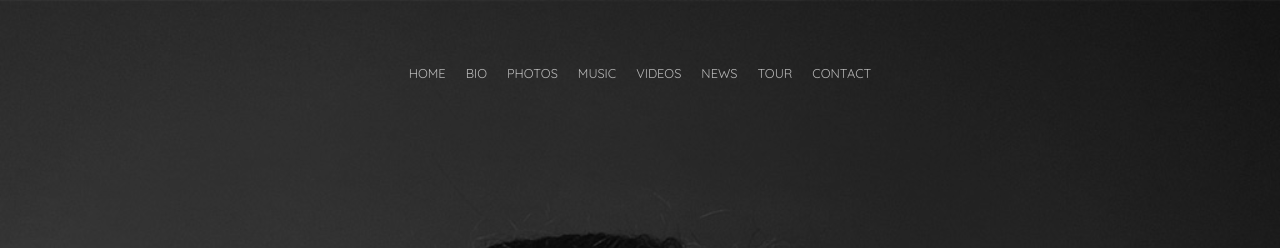
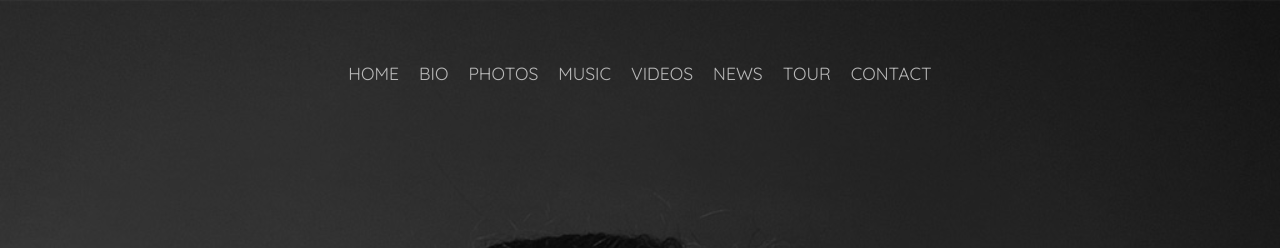
Before and after one commit to Klescouar/ChallengeMercredi, a plain HTML site: page index.html in a window 1280 px wide. Shown: the top 248 px of the page. Drawn offline with Linux system fonts and the light colour scheme.

```diff
--- a/style.css
+++ b/style.css
@@ -39,8 +39,9 @@
 
 .nav-bar p {
   color: rgb(184, 184, 184);
-  font-size: 0.8em;
+  font-size: 1.1em;
   padding: 10px;
+  /*font-weight: bold;*/
 }
 
 .container h1 {
```
